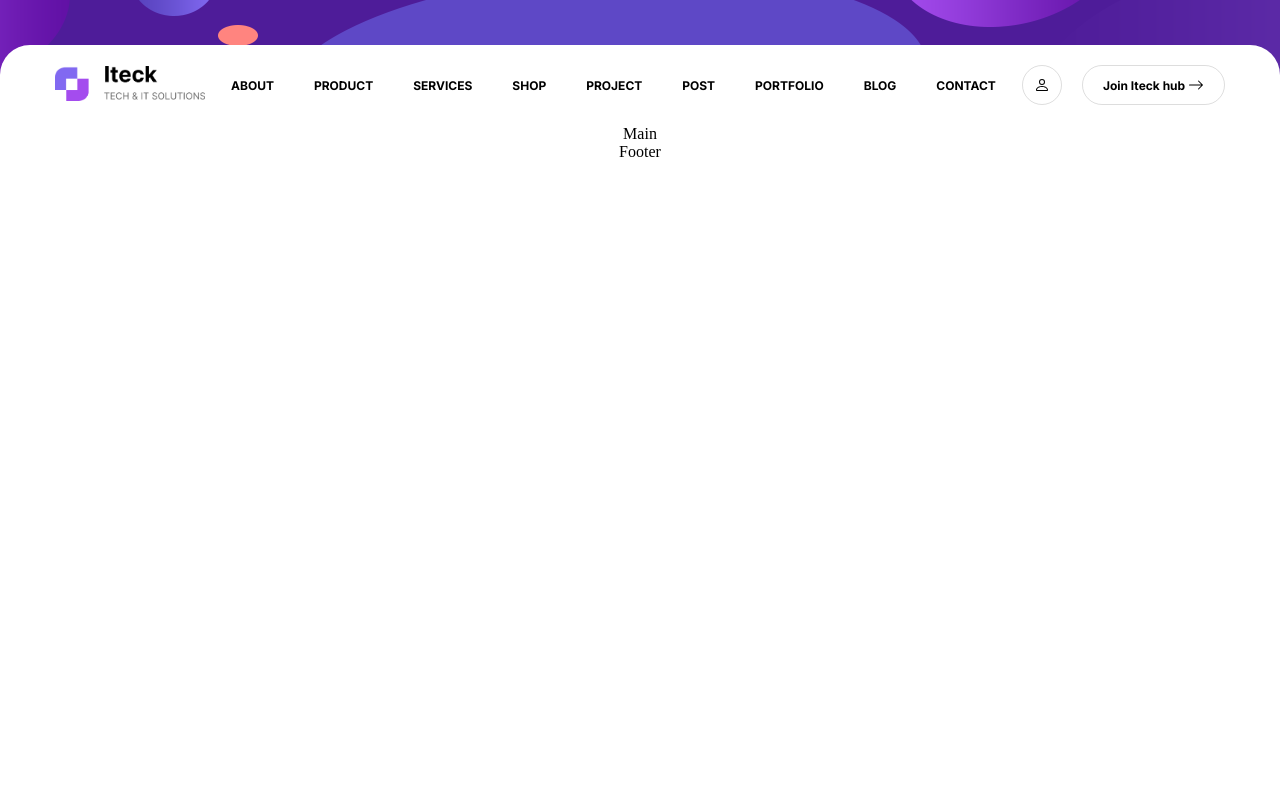
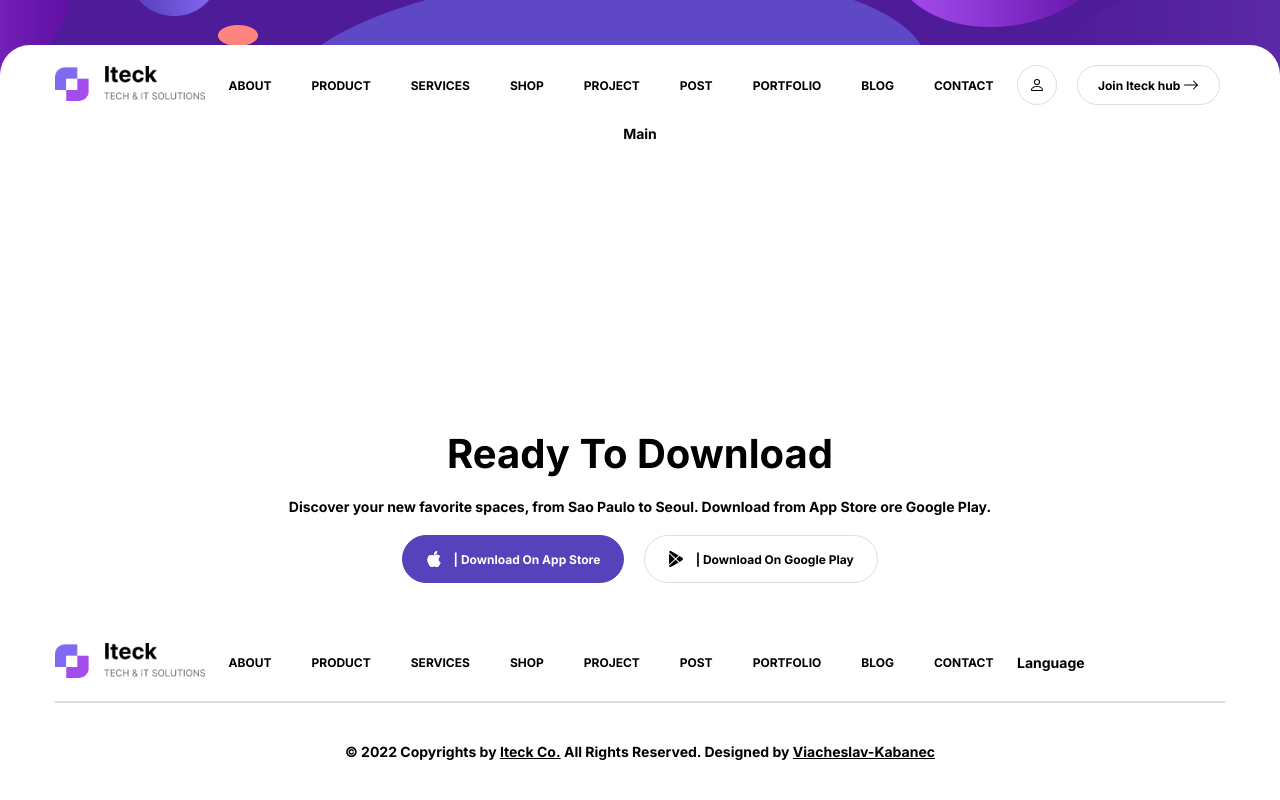
Before and after one commit to coderHTMLcss/itech-project, a website built with Vite: page index.html in a window 1280 px wide. Built offline with nearby package versions, Linux system fonts and the light colour scheme.

Commit message:
add footer styles, text

```diff
--- a/index.html
+++ b/index.html
@@ -14,7 +14,7 @@
   <header>
     <div class="container header__container">
       <a href="#">
-        <img class="header__logo" src="./assets/images/logo.png" alt="logo" />
+        <img class="logo" src="./assets/images/logo.png" alt="logo" />
       </a>
 
       <nav class="navigation">
@@ -68,8 +68,73 @@
   </main>
 
   <footer>
-    <div class="container"></div>
-    Footer
+    <div class="container footer__container">
+      <div class="footer__top">
+        <p class="text_biggest">Ready To Download</p>
+        <p>
+          Discover your new favorite spaces, from Sao Paulo to Seoul. Download
+          from App Store ore Google Play.
+        </p>
+        <div class="footer__buttons">
+          <a href="https://www.apple.com/ua/app-store/" target="_blank" class="button button_bigger button_active">
+            <svg xmlns="http://www.w3.org/2000/svg" width="16" height="16" fill="currentColor" class="bi bi-apple"
+              viewBox="0 0 16 16">
+              <path
+                d="M11.182.008C11.148-.03 9.923.023 8.857 1.18c-1.066 1.156-.902 2.482-.878 2.516.024.034 1.52.087 2.475-1.258.955-1.345.762-2.391.728-2.43Zm3.314 11.733c-.048-.096-2.325-1.234-2.113-3.422.212-2.189 1.675-2.789 1.698-2.854.023-.065-.597-.79-1.254-1.157a3.692 3.692 0 0 0-1.563-.434c-.108-.003-.483-.095-1.254.116-.508.139-1.653.589-1.968.607-.316.018-1.256-.522-2.267-.665-.647-.125-1.333.131-1.824.328-.49.196-1.422.754-2.074 2.237-.652 1.482-.311 3.83-.067 4.56.244.729.625 1.924 1.273 2.796.576.984 1.34 1.667 1.659 1.899.319.232 1.219.386 1.843.067.502-.308 1.408-.485 1.766-.472.357.013 1.061.154 1.782.539.571.197 1.111.115 1.652-.105.541-.221 1.324-1.059 2.238-2.758.347-.79.505-1.217.473-1.282Z" />
+              <path
+                d="M11.182.008C11.148-.03 9.923.023 8.857 1.18c-1.066 1.156-.902 2.482-.878 2.516.024.034 1.52.087 2.475-1.258.955-1.345.762-2.391.728-2.43Zm3.314 11.733c-.048-.096-2.325-1.234-2.113-3.422.212-2.189 1.675-2.789 1.698-2.854.023-.065-.597-.79-1.254-1.157a3.692 3.692 0 0 0-1.563-.434c-.108-.003-.483-.095-1.254.116-.508.139-1.653.589-1.968.607-.316.018-1.256-.522-2.267-.665-.647-.125-1.333.131-1.824.328-.49.196-1.422.754-2.074 2.237-.652 1.482-.311 3.83-.067 4.56.244.729.625 1.924 1.273 2.796.576.984 1.34 1.667 1.659 1.899.319.232 1.219.386 1.843.067.502-.308 1.408-.485 1.766-.472.357.013 1.061.154 1.782.539.571.197 1.111.115 1.652-.105.541-.221 1.324-1.059 2.238-2.758.347-.79.505-1.217.473-1.282Z" />
+            </svg>
+            &nbsp;&nbsp;&nbsp;&nbsp;| Download On App Store
+          </a>
+          <a href="https://play.google.com/store/apps?hl=ru&gl=US" target="_blank" class="button button_bigger">
+            <svg xmlns="http://www.w3.org/2000/svg" width="16" height="16" fill="currentColor" class="bi bi-google-play"
+              viewBox="0 0 16 16">
+              <path
+                d="M14.222 9.374c1.037-.61 1.037-2.137 0-2.748L11.528 5.04 8.32 8l3.207 2.96 2.694-1.586Zm-3.595 2.116L7.583 8.68 1.03 14.73c.201 1.029 1.36 1.61 2.303 1.055l7.294-4.295ZM1 13.396V2.603L6.846 8 1 13.396ZM1.03 1.27l6.553 6.05 3.044-2.81L3.333.215C2.39-.341 1.231.24 1.03 1.27Z" />
+            </svg>
+            &nbsp;&nbsp;&nbsp;&nbsp;| Download On Google Play
+          </a>
+        </div>
+      </div>
+
+      <div class="footer__center">
+        <a href="#">
+          <img class="logo" src="./assets/images/logo.png" alt="logo" />
+        </a>
+
+        <nav class="navigation">
+          <ul>
+            <li><a class="link" href="./pages/about/index.html">About</a></li>
+            <li>
+              <a class="link" href="./pages/product/index.html">Product</a>
+            </li>
+            <li>
+              <a class="link" href="./pages/service/index.html">Services</a>
+            </li>
+            <li><a class="link" href="./pages/shop/index.html">Shop</a></li>
+            <li>
+              <a class="link" href="./pages/project/index.html">Project</a>
+            </li>
+            <li><a class="link" href="./pages/post/index.html">Post</a></li>
+            <li>
+              <a class="link" href="./pages/portfolio/index.html">Portfolio</a>
+            </li>
+            <li><a class="link" href="./pages/blog/index.html">Blog</a></li>
+            <li>
+              <a class="link" href="./pages/contact/index.html">Contact</a>
+            </li>
+          </ul>
+        </nav>
+        <div class="footer__language">Language</div>
+      </div>
+
+      <div class="footer__bottom">
+        © 2022 Copyrights by <a class="link" href="#" target="_blank"> Iteck Co.</a> All Rights Reserved. Designed by <a
+          class="link" href="https://github.com/coderHTMLcss" target="_blank">Viacheslav-Kabanec</a>
+      </div>
+    </div>
+
+
   </footer>
 
   <script type="module" src="/main.js"></script>
--- a/style.scss
+++ b/style.scss
@@ -1,27 +1,42 @@
-@use './styles/global.scss';
-@import url('https://fonts.googleapis.com/css2?family=Inter:wght@700&display=swap');
+@use "./styles/global.scss";
+@import url("https://fonts.googleapis.com/css2?family=Inter:wght@700&display=swap");
 
-
-html{
+html {
   background-color: var(--color-white);
   color: var(--black-color);
+  font: var(--font);
 }
 
-body, ul, li, p, h1, h2, h3, h4, h5, h6, button{
-   margin: 0;
-   padding: 0;
+body {
+  min-height: 100vh;
+  display: flex;
+  flex-direction: column;
 }
 
-a{
-  text-decoration: none;
-
+body,
+ul,
+li,
+p,
+h1,
+h2,
+h3,
+h4,
+h5,
+h6,
+button {
+  margin: 0;
+  padding: 0;
 }
 
-li{
+a {
+  text-decoration: none;
+}
+
+li {
   list-style: none;
 }
 
-button{
+button {
   background-color: transparent;
   border: none;
   outline: none;
--- a/styles/buttons.scss
+++ b/styles/buttons.scss
@@ -3,6 +3,7 @@
   justify-content: center;
   align-items: center;
   padding: 0 var(--gap);
+  color: var(--black-color);
   height: var(--size);
   border: 1px solid var(--color-grey);
   transition: var(--transition);
@@ -24,8 +25,22 @@
 
   &_round {
     padding: 0;
-
     width: var(--size);
     border-radius: 50%;
   }
+
+  &_active {
+    border-color: var(--violett-color);
+    background-color: var(--violett-color);
+    color: var(--color-white);
+
+    svg {
+      fill: var(--color-white);
+    }
+  }
+
+  &_bigger {
+    height: calc(var(--size) * 1.15);
+    padding: 0px calc(var(--gap) * 1.15);
+  }
 }
--- /dev/null
+++ b/styles/footer.scss
@@ -0,0 +1,43 @@
+footer {
+  margin-top: auto;
+  .footer__container {
+    gap: calc(var(--gap) * 2);
+    padding: calc(var(--gap) * 2) 0;
+  }
+
+  .footer__container,
+  .footer__top {
+    display: flex;
+    flex-direction: column;
+    align-items: center;
+  }
+
+  .footer__top {
+    gap: var(--gap);
+  }
+
+  .footer__center {
+    width: 100%;
+    display: flex;
+    justify-content: space-between;
+    align-items: center;
+    gap: var(--gap);
+    padding: var(--gap) 0;
+    border-bottom: 2px solid var(--color-grey);
+  }
+
+  .footer__language {
+    width: 208px;
+  }
+
+  .footer__buttons {
+    display: flex;
+    gap: var(--gap);
+  }
+}
+
+.footer__bottom {
+  a {
+    text-decoration: underline;
+  }
+}
--- a/styles/header.scss
+++ b/styles/header.scss
@@ -22,20 +22,21 @@ header {
     gap: var(--gap);
   }
 
-  .header__logo {
-    width: 150px;
-    height: 35px;
-  }
-
-  .navigation ul {
-    display: flex;
-    gap: calc(var(--gap) * 2);
-    font: var(--smaller-font);
-    text-transform: uppercase;
-  }
-
   .header__buttons {
+    width: 208px;
     display: flex;
     gap: var(--gap);
   }
 }
+
+.logo {
+  width: 150px;
+  height: 35px;
+}
+
+.navigation ul {
+  display: flex;
+  gap: calc(var(--gap) * 2);
+  font: var(--smaller-font);
+  text-transform: uppercase;
+}
--- /dev/null
+++ b/styles/text.scss
@@ -0,0 +1,5 @@
+.text {
+  &_biggest {
+    font: var(--biggest-font);
+  }
+}
--- a/styles/variables.scss
+++ b/styles/variables.scss
@@ -7,6 +7,8 @@ $bigger-desktop: 1400px;
 :root {
   // Font
   --smaller-font: 700 12px "Inter", sans-serif;
+  --font: 400 14px "Inter", sans-serif;
+  --biggest-font: 700 40px "Inter", sans-serif;
 
   // Spacers
   --gap: 20px;
```
Also changed, not shown: styles/global.scss (+8 -6 lines), styles/layout.scss (+5 -3 lines).
